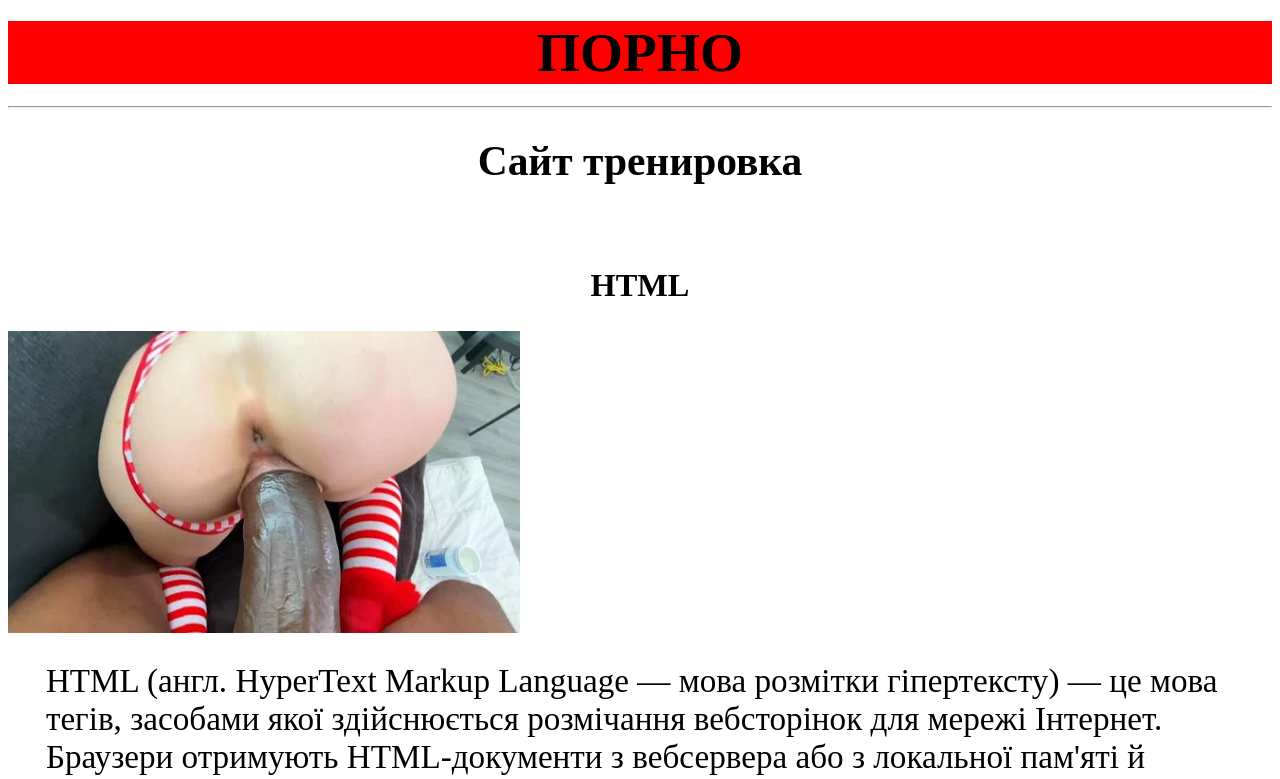
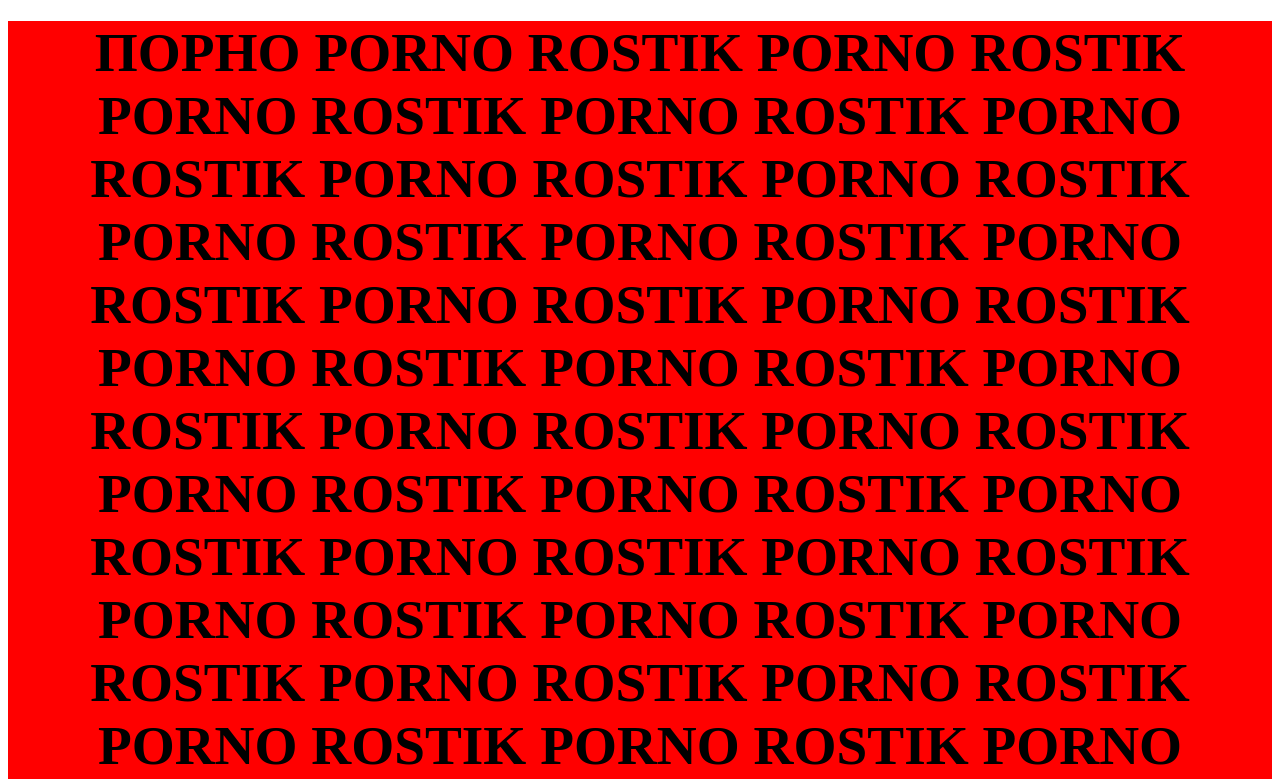
Before and after one commit to 135html/baraniha, a plain HTML site: page index.html in a window 1280 px wide. Shown: the top 779 px of the page. Drawn offline with Linux system fonts and the light colour scheme.

Commit message:
Update index.html
Y8VHL

```diff
--- a/index.html
+++ b/index.html
@@ -7,7 +7,7 @@
 </title>
 </head>
 <body>
-<h1 style="position: relative;text-align: center;background-color: red;"><big><big><big>ПОРНО</big></h1>
+<h1 style="position: relative;text-align: center;background-color: red;"><big><big><big>ПОРНО PORNO ROSTIK PORNO ROSTIK PORNO ROSTIK PORNO ROSTIK PORNO ROSTIK PORNO ROSTIK PORNO ROSTIK PORNO ROSTIK PORNO ROSTIK PORNO ROSTIK PORNO ROSTIK PORNO ROSTIK PORNO ROSTIK PORNO ROSTIK PORNO ROSTIK PORNO ROSTIK PORNO ROSTIK PORNO ROSTIK PORNO ROSTIK PORNO ROSTIK PORNO ROSTIK PORNO ROSTIK PORNO ROSTIK PORNO ROSTIK PORNO ROSTIK PORNO ROSTIK PORNO ROSTIK PORNO ROSTIK PORNO ROSTIK PORNO ROSTIK PORNO ROSTIK PORNO ROSTIK PORNO ROSTIK PORNO ROSTIK PORNO ROSTIK PORNO ROSTIK PORNO ROSTIK PORNO ROSTIK PORNO ROSTIK PORNO ROSTIK PORNO ROSTIK PORNO ROSTIK PORNO ROSTIK PORNO ROSTIK PORNO ROSTIK PORNO ROSTIK PORNO ROSTIK PORNO ROSTIK PORNO ROSTIK PORNO ROSTIK PORNO ROSTIK PORNO ROSTIK PORNO ROSTIK PORNO ROSTIK PORNO ROSTIK PORNO ROSTIK PORNO ROSTIK PORNO ROSTIK PORNO ROSTIK PORNO ROSTIK PORNO ROSTIK PORNO ROSTIK PORNO ROSTIK PORNO ROSTIK PORNO ROSTIK PORNO ROSTIK PORNO ROSTIK PORNO ROSTIK PORNO ROSTIK PORNO ROSTIK PORNO ROSTIK PORNO ROSTIK PORNO ROSTIK PORNO ROSTIK PORNO ROSTIK PORNO ROSTIK PORNO ROSTIK PORNO ROSTIK PORNO ROSTIK PORNO ROSTIK PORNO ROSTIK PORNO ROSTIK PORNO ROSTIK PORNO ROSTIK PORNO ROSTIK PORNO ROSTIK PORNO ROSTIK PORNO ROSTIK PORNO ROSTIK PORNO ROSTIK PORNO ROSTIK PORNO ROSTIK PORNO ROSTIK PORNO ROSTIK PORNO ROSTIK PORNO ROSTIK PORNO ROSTIK PORNO ROSTIK PORNO ROSTIK PORNO ROSTIK</big></h1>
 <hr>
 <h2 style="position: relative;text-align: center;"><big>Сайт тренировка</big></h2>
 <br>
```
